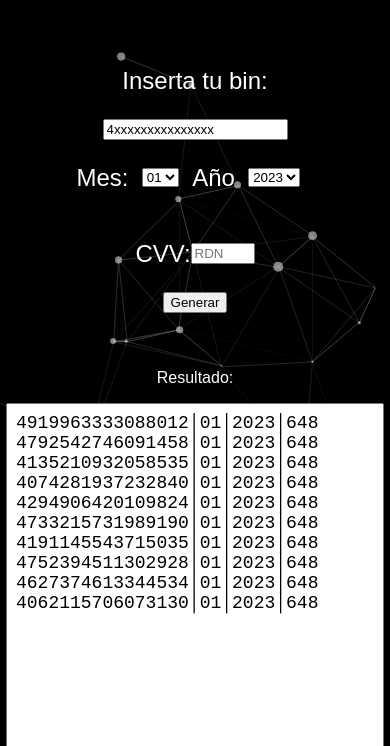
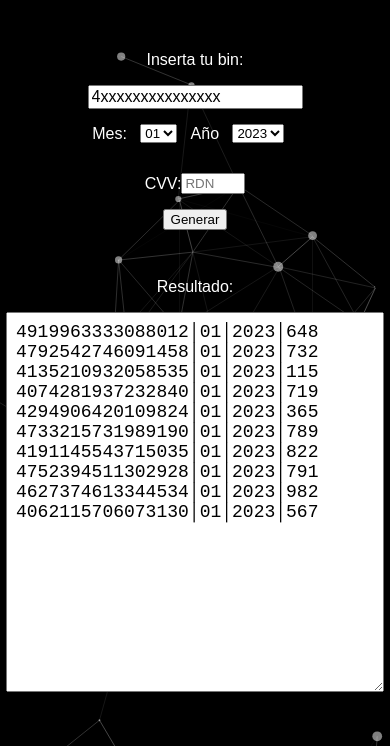
Before and after one commit to CristopherAA/bad-port, a plain HTML site: page index.html in a window 390 px wide. Both pictures are taken after a click on the button "Generar". Shown: the part 98-844 px from the top of the page. Drawn offline with Linux system fonts and the light colour scheme; a web font is replaced by a local one.

Commit message:
Add files via upload

```diff
--- a/app.js
+++ b/app.js
@@ -130,9 +130,7 @@ function generarTarjetas(){
     let anyo = document.querySelector('#gen-anyo').value;
     let cvv = document.querySelector('#gen-cvv').value;
     let field = document.querySelector('#gen-resultado');
-    if(!cvv){
-        cvv = getRandom(100,999);
-    }
+    let vacio = !cvv;
 
     if(bin.length != 16){
         alert('El bin no tiene una longitud válida');
@@ -140,6 +138,9 @@ function generarTarjetas(){
     }
     field.value = '';
     for(let i=0;i<10;++i){
+        if(vacio){
+            cvv = getRandom(100,999);
+        }
         field.value += siguienteValida(bin) + '│' + mes + '│' + anyo + '│' + cvv +'\n';
     }
 
--- a/styles.css
+++ b/styles.css
@@ -31,9 +31,12 @@ p{
     display: flex;
 }
 .micha1{
-    font-size: x-large;
+    font-size: large;
     padding: 1em;
     width: 40%;
+}
+.micha1 > input{
+    font-size: large;
 }
 .micha2{
     padding: 1em;
@@ -46,12 +49,16 @@ p{
         flex-direction: column;
     }
     .micha1, .micha2{
+        font-size: medium;
         display: flex;
         width: calc(100% - 2em);
         flex-direction: column;
         align-items: center;
         justify-content: center;
 
+    }
+    .micha1 > input{
+        font-size: medium;
     }
 }
 .main-container{
```
